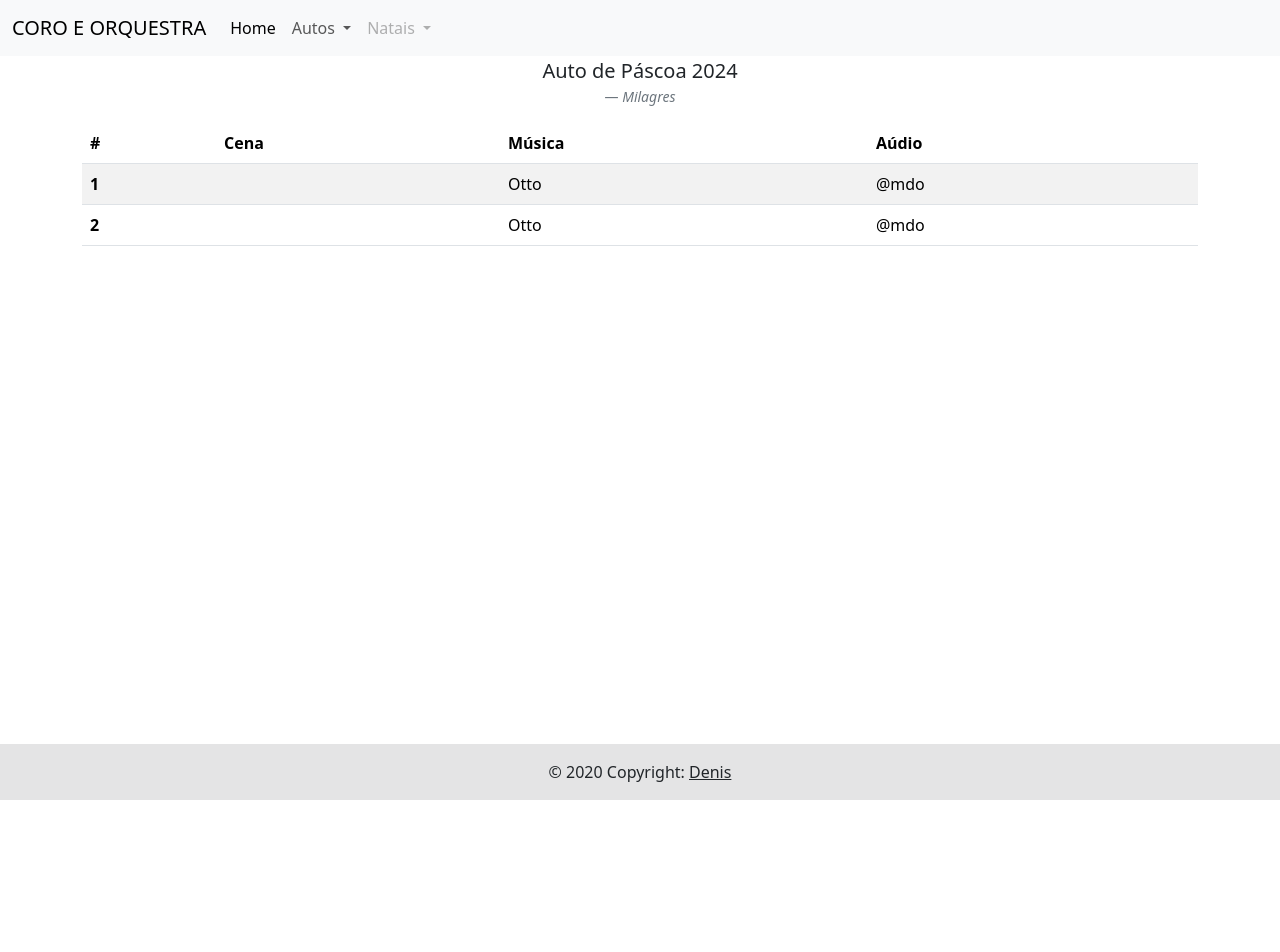
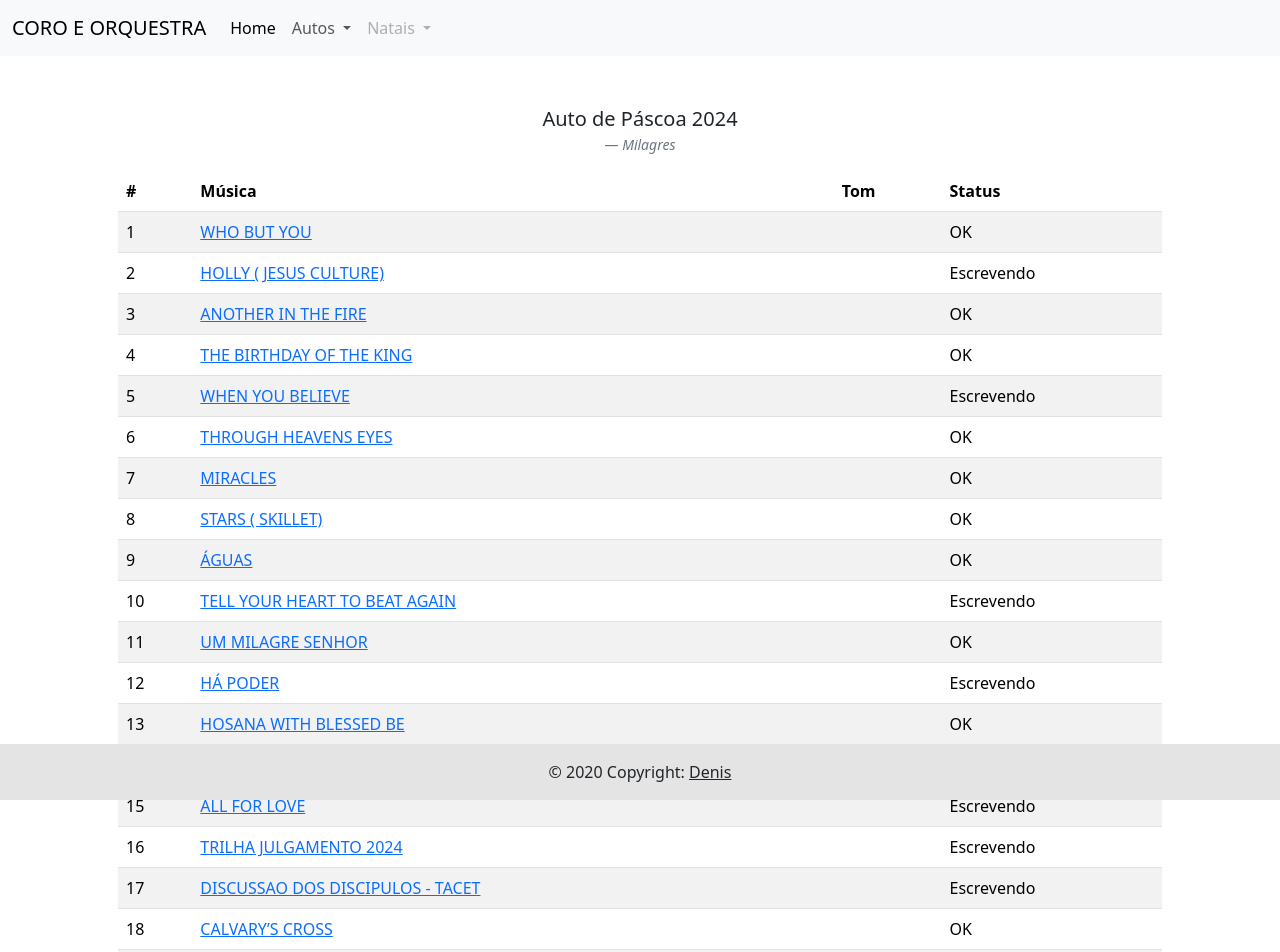
Before and after one commit to denisdmm/coroeorquestra, an Angular app: page /autospascoa in a window 1280 px wide. Shown: the top 952 px of the page. Before the commit the page ends 800 px from the top, so only its background shows below. Built offline with nearby package versions, Linux system fonts and the light colour scheme; data requests are answered from the project's data file.

Commit message:
Corrigindo telas e alimentando banco de dados.

```diff
--- a/src/app/app.component.html
+++ b/src/app/app.component.html
@@ -1,3 +1,3 @@
 <app-topo></app-topo>
 <router-outlet></router-outlet>
-<app-rodape></app-rodape>
+<app-rodape ></app-rodape>
--- a/src/app/componentes/atividades/autopascoa/autopascoa.component.html
+++ b/src/app/componentes/atividades/autopascoa/autopascoa.component.html
@@ -1,4 +1,4 @@
-<div class="container" *ngFor="let auto of autosPascoa">
+<div class="container-lg w-auto p-5" *ngFor="let auto of autosPascoa">
   <div >
     <figure class="text-center">
       <blockquote class="blockquote">
@@ -14,17 +14,17 @@
       <thead>
         <tr>
           <th scope="col">#</th>
-          <th scope="col">Cena</th>
           <th scope="col">Música</th>
-          <th scope="col">Aúdio</th>
+          <th scope="col">Tom</th>
+          <th scope="col">Status</th>
         </tr>
       </thead>
       <tbody>
         <tr *ngFor="let musica of auto.musicas">
-          <th scope="row">{{musica.numeroCena}}</th>
-          <td>{{musica.cena}}</td>
-          <td>Otto</td>
-          <td>@mdo</td>
+          <td>{{musica.numeroCena}}</td>
+          <td><a href="{{musica.linkMusica}}" target="_blank" >{{musica.nomeMusica}}</a> </td>
+          <td></td>
+          <td>{{musica.status}}</td>
         </tr>
       </tbody>
     </table>
--- a/src/app/componentes/rodape/rodape.component.html
+++ b/src/app/componentes/rodape/rodape.component.html
@@ -1,4 +1,4 @@
-<footer class="bg-light text-center text-lg-start fixed-bottom">
+<footer class="bg-light text-center text-lg-start fixed-bottom relative">
   <!-- Copyright -->
   <div class="text-center p-3" style="background-color: rgba(146, 146, 146, 0.2);">
     © 2020 Copyright:
--- a/src/app/componentes/topo/topo.component.html
+++ b/src/app/componentes/topo/topo.component.html
@@ -25,7 +25,7 @@
           </a>
           <ul class="dropdown-menu " aria-labelledby="navbarDropdown" aria-disabled="true">
             <li><a class="dropdown-item disabled"  href="#">2024</a></li>
-            <li><hr class="dropdown-divider"></li>
+            <!-- <li><hr class="dropdown-divider"></li> -->
 
           </ul>
         </li>
--- a/src/app/models/musica.ts
+++ b/src/app/models/musica.ts
@@ -3,6 +3,6 @@ export interface Musica {
   cena: string;
   nomeMusica: string;
   linkMusica: string;
-  nomeAudio: string;
-  linkAudio: string;
+  tom: string;
+  status: string
 }
--- a/src/bd/db.json
+++ b/src/bd/db.json
@@ -6,19 +6,179 @@
       "musicas": [
         {
           "numeroCena": 1,
-          "cena": "",
-          "nomemusica": "WHO BUT YOU",
-          "linkMusica": "#",
-          "nomeAudio": "milagres",
-          "linkAudio": "#"
+          "cena": "introdução",
+          "nomeMusica": "WHO BUT YOU",
+          "linkMusica": "https://www.dropbox.com/scl/fo/qj3fykjx3ehi2e59niy3g/h?rlkey=95ppz93c2lca7ud4xb4vate0e&dl=0",
+          "tom": "",
+          "status": "OK"
         },
         {
           "numeroCena": 2,
           "cena": "",
-          "nomemusica": "HOLLY ( JESUS CULTURE)",
+          "nomeMusica": "HOLLY ( JESUS CULTURE)",
           "linkMusica": "#",
-          "nomeAudio": "milagres",
-          "linkAudio": "#"
+          "tom": "",
+          "status": "Escrevendo"
+        },
+        {
+          "numeroCena": 3,
+          "cena": "",
+          "nomeMusica": "ANOTHER IN THE FIRE",
+          "linkMusica": "https://www.dropbox.com/scl/fo/erl1zunyxmmvy47u8kghw/h?rlkey=l4wv7of3vfwp8rcgmxtnohl4f&dl=0",
+          "tom": "",
+          "status": "OK"
+        },
+        {
+          "numeroCena": 4,
+          "cena": "",
+          "nomeMusica": "THE BIRTHDAY OF THE KING",
+          "linkMusica": "https://www.dropbox.com/scl/fo/huu899dijlqp2fobbmgra/h?rlkey=88f5brd4payp7fvu9acfftf0n&dl=0",
+          "tom": "",
+          "status": "OK"
+        },
+        {
+          "numeroCena": 5,
+          "cena": "",
+          "nomeMusica": "WHEN YOU BELIEVE",
+          "linkMusica": "#",
+          "tom": "",
+          "status": "Escrevendo"
+        },
+        {
+          "numeroCena": 6,
+          "cena": "",
+          "nomeMusica": "THROUGH HEAVENS EYES",
+          "linkMusica": "https://www.dropbox.com/scl/fo/ur8rhjdzjci3er4ku8p94/h?rlkey=3qeiu8ykwzjy12qjsa3vl3iyp&dl=0",
+          "tom": "",
+          "status": "OK"
+        },
+        {
+          "numeroCena": 7,
+          "cena": "",
+          "nomeMusica": "MIRACLES",
+          "linkMusica": "https://www.dropbox.com/scl/fo/jsh2vzknztghicjydsae5/h?rlkey=6g2gsnho0xsh0ybbhsdgk0ebi&dl=0",
+          "tom": "",
+          "status": "OK"
+        },
+        {
+          "numeroCena": 8,
+          "cena": "",
+          "nomeMusica": "STARS ( SKILLET)",
+          "linkMusica": "https://www.dropbox.com/scl/fo/s2zvhm28l91xvur9085dh/h?rlkey=38y9a4wzepwnv601je4w1pp9h&dl=0",
+          "tom": "",
+          "status": "OK"
+        },
+        {
+          "numeroCena": 9,
+          "cena": "",
+          "nomeMusica": "ÁGUAS",
+          "linkMusica": "https://www.dropbox.com/scl/fo/yjir1jdurbmqkdy4ftytu/h?rlkey=ebe2cchaxbk1n274ziw6n4tyz&dl=0",
+          "tom": "",
+          "status": "OK"
+        },
+        {
+          "numeroCena": 10,
+          "cena": "",
+          "nomeMusica": "TELL YOUR HEART TO BEAT AGAIN",
+          "linkMusica": "#",
+          "tom": "",
+          "status": "Escrevendo"
+        },
+        {
+          "numeroCena":11,
+          "cena": "",
+          "nomeMusica": "UM MILAGRE SENHOR",
+          "linkMusica": "https://www.dropbox.com/scl/fo/k27j7ui5kb2owb8yij2vh/h?rlkey=d15i75egyxmgu346el86tikn9&dl=0",
+          "tom": "",
+          "status": "OK"
+        },
+        {
+          "numeroCena": 12,
+          "cena": "",
+          "nomeMusica": "HÁ PODER",
+          "linkMusica": "#",
+          "tom": "",
+          "status": "Escrevendo"
+        },
+        {
+          "numeroCena": 13,
+          "cena": "",
+          "nomeMusica": "HOSANA WITH BLESSED BE",
+          "linkMusica": "https://www.dropbox.com/scl/fo/967ntwnf6frxh9icnosz2/h?rlkey=cwqi43k6o7nkoucuia04d4ocg&dl=0",
+          "tom": "",
+          "status": "OK"
+        },
+        {
+          "numeroCena": 14,
+          "cena": "",
+          "nomeMusica": "ARMS OF GRACE ( TOM D )",
+          "linkMusica": "https://www.dropbox.com/scl/fo/b0r2uok81cloyp4ys3am9/h?rlkey=7xsmvz9dweoajfgewcw6uii99&dl=0",
+          "tom": "",
+          "status": "OK"
+        },
+        {
+          "numeroCena": 15,
+          "cena": "",
+          "nomeMusica": "ALL FOR LOVE",
+          "linkMusica": "#",
+          "tom": "",
+          "status": "Escrevendo"
+        },
+        {
+          "numeroCena": 16,
+          "cena": "",
+          "nomeMusica": "TRILHA JULGAMENTO 2024",
+          "linkMusica": "#",
+          "tom": "",
+          "status": "Escrevendo"
+        },
+        {
+          "numeroCena": 17,
+          "cena": "",
+          "nomeMusica": "DISCUSSAO DOS DISCIPULOS - TACET",
+          "linkMusica": "#",
+          "tom": "",
+          "status": "Escrevendo"
+        },
+        {
+          "numeroCena": 18,
+          "cena": "",
+          "nomeMusica": "CALVARY’S CROSS",
+          "linkMusica": "https://www.dropbox.com/scl/fo/hjkyxlksi4vhiw1viftx4/h?rlkey=gdusn99ypvpt77zxt95q0xqcj&dl=0",
+          "tom": "",
+          "status": "OK"
+        },
+        {
+          "numeroCena": 19,
+          "cena": "",
+          "nomeMusica": "SAVIOR",
+          "linkMusica": "https://www.dropbox.com/scl/fo/ojvedbbexsi25txj6lodv/h?rlkey=9v3144p65uu86igqmnsxo2qvd&dl=0",
+          "tom": "",
+          "status": "OK"
+        },
+        {
+          "numeroCena": 20,
+          "cena": "",
+          "nomeMusica": "LET MY SOUL ( GATEWAY )",
+          "linkMusica": "#",
+          "tom": "",
+          "status": "Escrevendo"
+        },
+        {
+          "numeroCena": 21,
+          "cena": "",
+          "nomeMusica": "THE TRUST (BELONGING AND CO",
+          "linkMusica": "#",
+          "tom": "",
+          "status": "Escrevendo"
+        },
+        {
+          "numeroCena": 22,
+          "cena": "",
+          "nomeMusica": "HE HEIGNS ( NEWBOYS )",
+          "linkMusica": "https://www.dropbox.com/scl/fo/uvxu07dk0vmrkhtm4vtvb/h?rlkey=xanf5nuqfakv4bgo7tll86jj5&dl=0",
+          "tom": "",
+          "status": "OK"
         }
       ]
     }
```
Also changed, not shown: 1 other file (tests, documents, lock files or other folders).
